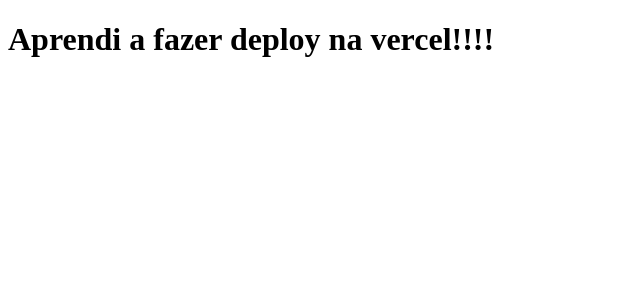
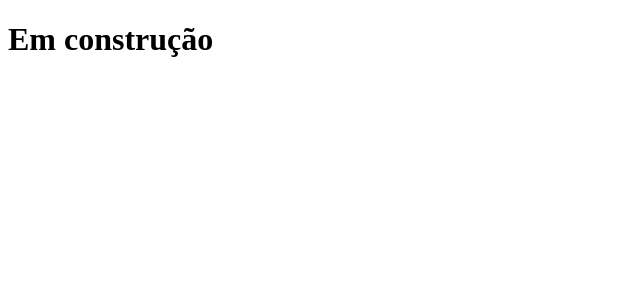
Before and after one commit to Leo-Rodrigs-A/clone-tabnews, a Next.js app: page / in a window 1280 px wide. Shown: the top 300 px of the page, without its empty margins (0-640 px from the left). Built offline with nearby package versions, Linux system fonts and the light colour scheme.

Commit message:
adiciona titulo em construção na home

```diff
--- a/pages/index.js
+++ b/pages/index.js
@@ -1,4 +1,4 @@
 function home() {
-  return <h1>Aprendi a fazer deploy na vercel!!!!</h1>;
+  return <h1>Em construção</h1>;
 }
 export default home;
```
